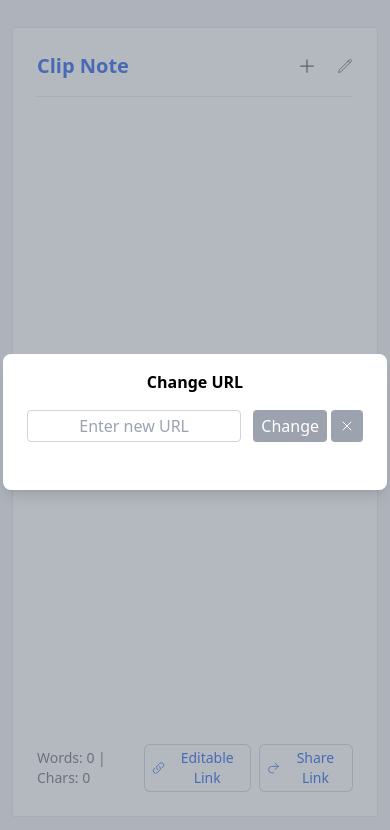
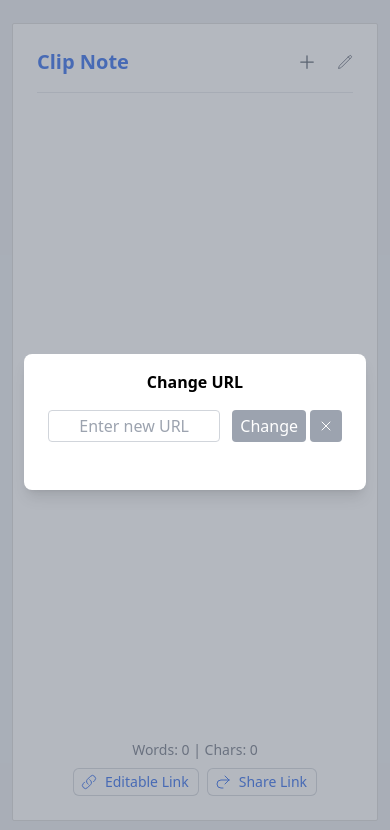
Before and after one commit to Mitesh2001/my_notepad, a Next.js app: page /1 in a window 390 px wide. Both pictures are taken after a click on the icon 345 px from the left and 66 px from the top of the page. Shown: the top 830 px of the page. Built offline with nearby package versions, Linux system fonts and the light colour scheme; no server answers; the database is empty.

Commit message:
Enhance background color and improve responsive design

```diff
--- a/app/[slug]/page.tsx
+++ b/app/[slug]/page.tsx
@@ -24,7 +24,7 @@ const Page: NextPage<SlugPageProps> = async ({ params }) => {
     const newNoteSlug = generateSlug();
 
     return (
-        <div className="container max-sm:mx-3 p-6 bg-white border rounded-sm border-[ #d9d9d9]">
+        <div className="container max-sm:mx-3 p-6 bg-white border border-solid rounded-sm border-[#d9d9d9]">
             <NoteArea {...{ slug, newNoteSlug }} defaultContent={note?.content} />
         </div>
     );
--- a/app/components/ChangeUrlModal.tsx
+++ b/app/components/ChangeUrlModal.tsx
@@ -30,7 +30,7 @@ const ChangeUrlModal: FC<ChangeUrlModalProps> = ({ slug, closeModal }) => {
 
     return (
         <div className="fixed inset-0 flex items-center justify-center bg-gray-500 bg-opacity-50">
-            <div className="bg-white px-6 py-4 rounded-lg shadow-lg w-96">
+            <div className="bg-white px-6 py-4 rounded-lg shadow-lg w-96 max-sm:mx-6">
                 <h2 className="font-semibold mb-4 text-center">Change URL</h2>
                 <div className="flex flex-col">
                     <div className="flex gap-3 mb-3">
--- a/app/components/NoteArea.tsx
+++ b/app/components/NoteArea.tsx
@@ -73,7 +73,7 @@ const NoteArea: FC<NoteAreaProps> = ({ slug, newNoteSlug, defaultContent = "" })
                 />
             </div>
 
-            <div className="mt-4 flex justify-between items-center">
+            <div className="mt-4 flex max-sm:flex-col max-sm:gap-2 justify-between items-center min-h-[28px]">
                 <span className="text-sm text-gray-500">Words: {counts.word} | Chars: {counts.char}</span>
                 <div className="flex space-x-2">
                     <button
--- a/app/components/SharedNote.tsx
+++ b/app/components/SharedNote.tsx
@@ -52,7 +52,7 @@ const SharedNote: FC<SharedNoteProps> = ({ content }) => {
                 />
             </div>
 
-            <div className="mt-4 flex justify-between items-center">
+            <div className="mt-4 flex justify-between items-center min-h-[28px]">
                 <span className="text-sm text-gray-500">Words: {counts.word} | Chars: {counts.char}</span>
             </div>
         </>
--- a/app/layout.tsx
+++ b/app/layout.tsx
@@ -8,7 +8,7 @@ export default function RootLayout({
   return (
     <html lang="en">
       <body>
-        <div className="flex items-center justify-center min-h-screen bg-gray-100">
+        <div className="flex items-center justify-center min-h-screen bg-[#e9ecf0]">
           {children}
         </div>
       </body>
--- a/app/share/[sharedSlug]/page.tsx
+++ b/app/share/[sharedSlug]/page.tsx
@@ -25,7 +25,7 @@ const Page: NextPage<SlugPageProps> = async ({ params }) => {
     }
 
     return (
-        <div className="container max-sm:mx-3 p-6 bg-white border rounded-sm border-[ #d9d9d9]">
+        <div className="container max-sm:mx-3 p-6 bg-white border rounded-sm border-[#d9d9d9]">
             <SharedNote content={note.content} />
         </div>
     );
```
